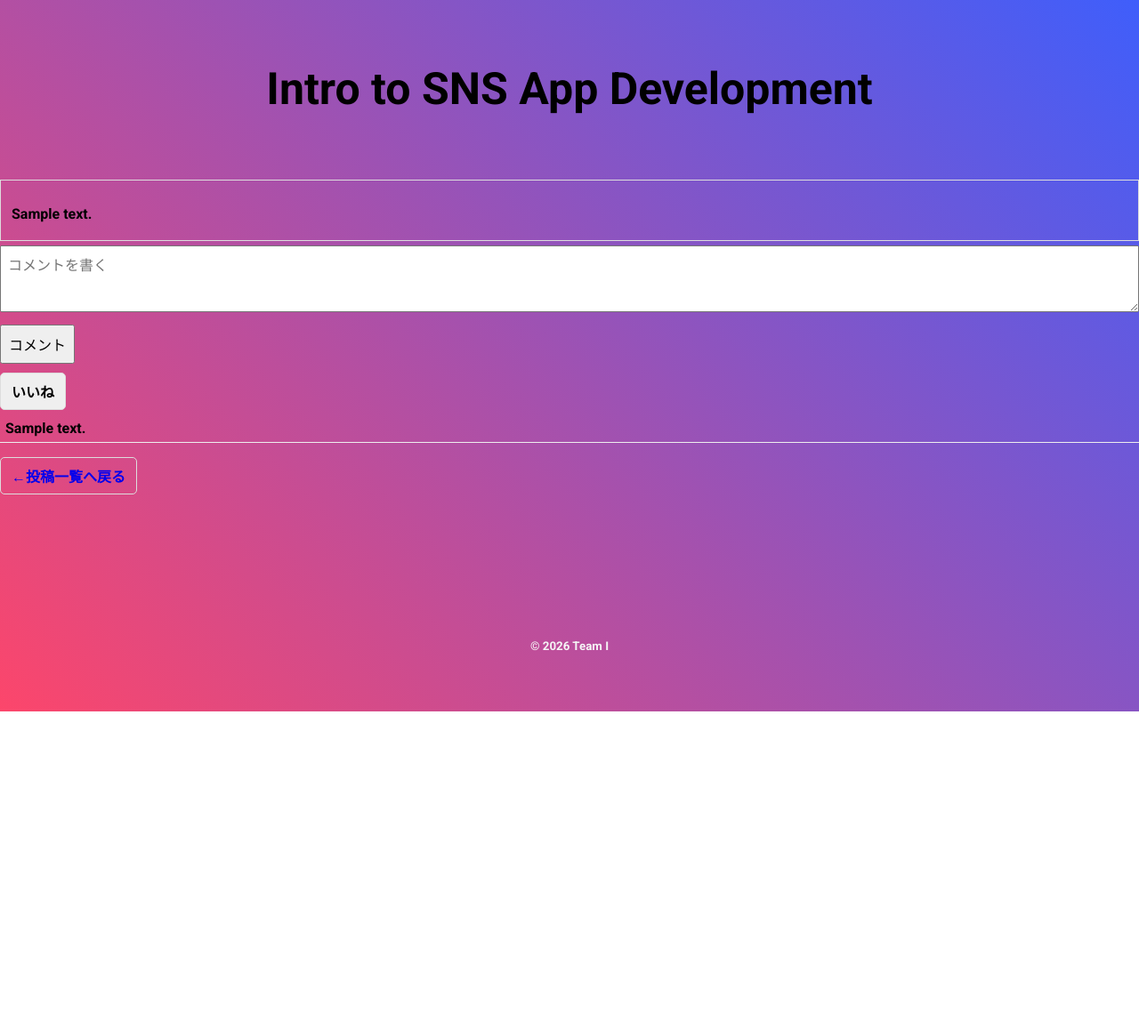
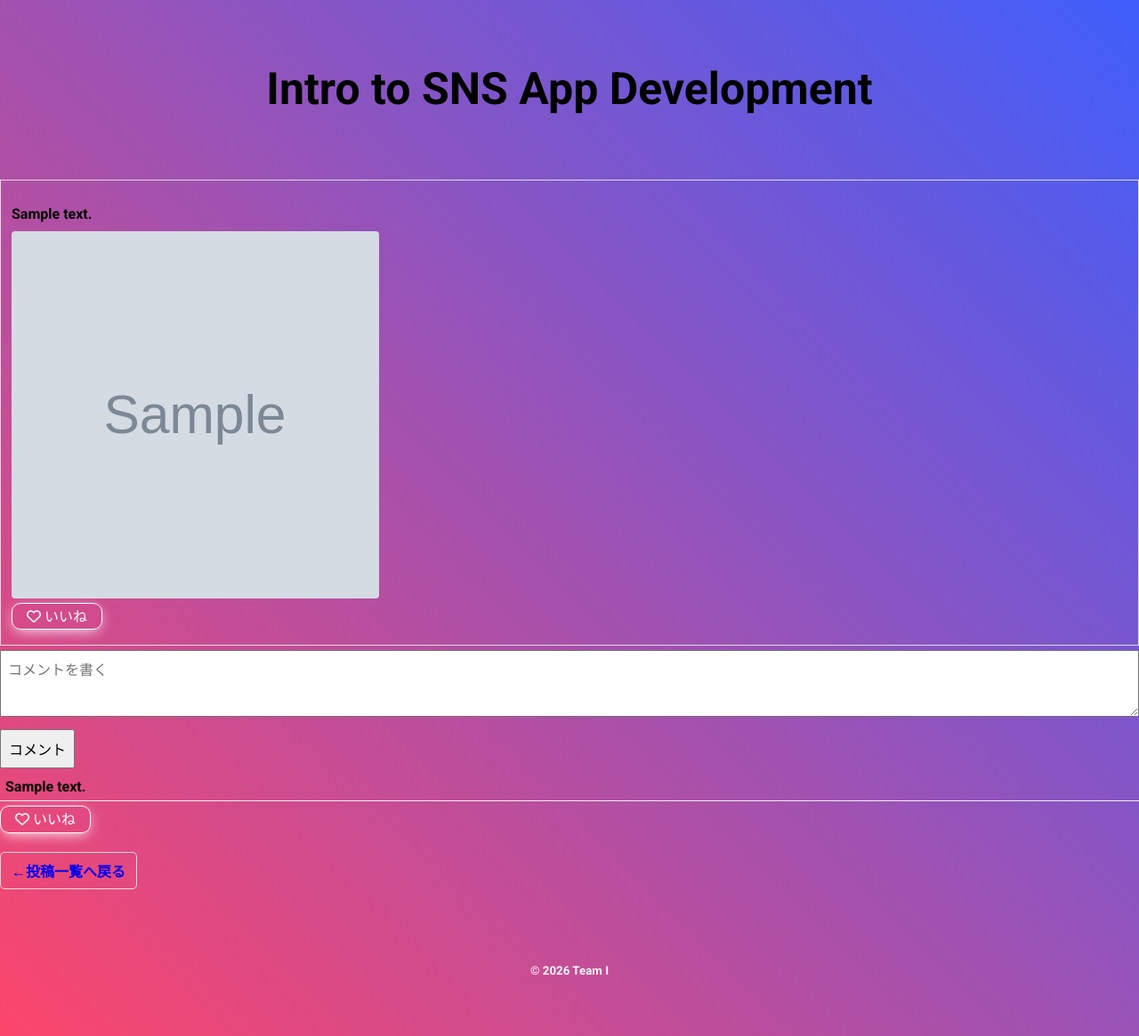
Before and after one commit to raretech-hackathon-team-i/team-i-sns, a Flask app: template SNSApp/templates/post/post_detail.html in a window 1280 px wide. Shown: the whole page at 89% size. Before the commit the page ends 800 px from the top, so only its background shows below. Run offline with Flask 2, Linux system fonts and the light colour scheme; the template is opened without the code that fills it: most values are stand-ins (such as "Sample title", 1, 10 or a date in 2020); grey boxes marked "Sample" are stand-in pictures; some libraries are stand-ins or nearby versions.

Commit message:
feat/ いいね機能と画像投稿の追加

```diff
--- a/SNSApp/app.py
+++ b/SNSApp/app.py
@@ -249,6 +249,7 @@ def posts_detail_view(post_id):
     post['created_at'] = post['created_at'].strftime('%Y-%m-%d %H:%M')
     u = User.get_user_by_id(post['user_id'])
     post['user_name'] = u['name']
+    post['medias'] = Media.find_by_post_id(post_id)
 
     comments = Comment.get_by_post_id(post_id)
     for comment in comments:
--- a/SNSApp/templates/post/post_detail.html
+++ b/SNSApp/templates/post/post_detail.html
@@ -13,6 +13,25 @@
     {% else %}
       <p class="post-body">(投稿データは未接続です)</p>
     {% endif %}
+
+    <div class="post-images">
+        {% for media in post['medias'] %}
+            <img src="{{ url_for('static', filename='uploads/' + media['file_name']) }}">
+        {% endfor %}
+    </div>
+    {# DEBUG: {{ post.keys() }} #}
+    {# DEBUG: {{ post['medias'] }} #}
+    <form method="POST" action="{{ url_for('toggle_like', post_id=post.id) }}" style="display: inline">
+        <input type="hidden" name="csrf_token" value="{{ csrf_token() }}" />
+        <input type="hidden" name="post_id" value="{{ post.id }}" />
+        <button type="submit" class="likeBtn">
+            {% if post.is_liked_by_me %}
+            <i class="fa-solid fa-heart"></i> いいね
+            {% else %}
+            <i class="fa-regular fa-heart"></i> いいね
+            {% endif %}
+        </button>
+    </form>
   </div>
 
   <div class="comment-form">
@@ -22,12 +41,6 @@
       <textarea name="content" rows="3" placeholder="コメントを書く"></textarea>
       <button type="submit">コメント</button>
     </form>
-
-    <form action="{{ url_for('toggle_like', post_id=post.id) }}" method="post" class="inline">
-      <input type="hidden" name="csrf_token" value="{{ csrf_token() }}">
-      <button class="btn" type="submit">いいね</button>
-    </form>
-
   {% else %}
     <p>※投稿が未接続のためコメントできません</p>
   {% endif %}
@@ -41,9 +54,21 @@
     {% else %}
       <p>コメントがありません</p>
     {% endif %}
+    <form method="POST" action="{{ url_for('toggle_like', post_id=post.id) }}" style="display: inline">
+        <input type="hidden" name="csrf_token" value="{{ csrf_token() }}" />
+        <input type="hidden" name="post_id" value="{{ post.id }}" />
+        <button type="submit" class="likeBtn">
+            {% if post.is_liked_by_me %}
+            <i class="fa-solid fa-heart"></i> いいね
+            {% else %}
+            <i class="fa-regular fa-heart"></i> いいね
+            {% endif %}
+        </button>
+    </form>
   </div>
 
   <p><a class="btn" href="{{ url_for('posts_view') }}">←投稿一覧へ戻る</a></p>
 
 </div>
+<script src="{{ url_for('static', filename='js/like.js') }}"></script>
 {% endblock %}
```
Also changed, not shown: SNSApp/models.py (+0 -15 lines), SNSApp/static/uploads/IMG_20220918_073557.jpg (added), SNSApp/static/uploads/IMG_20221127_134759.jpg (deleted), 11 other files.
